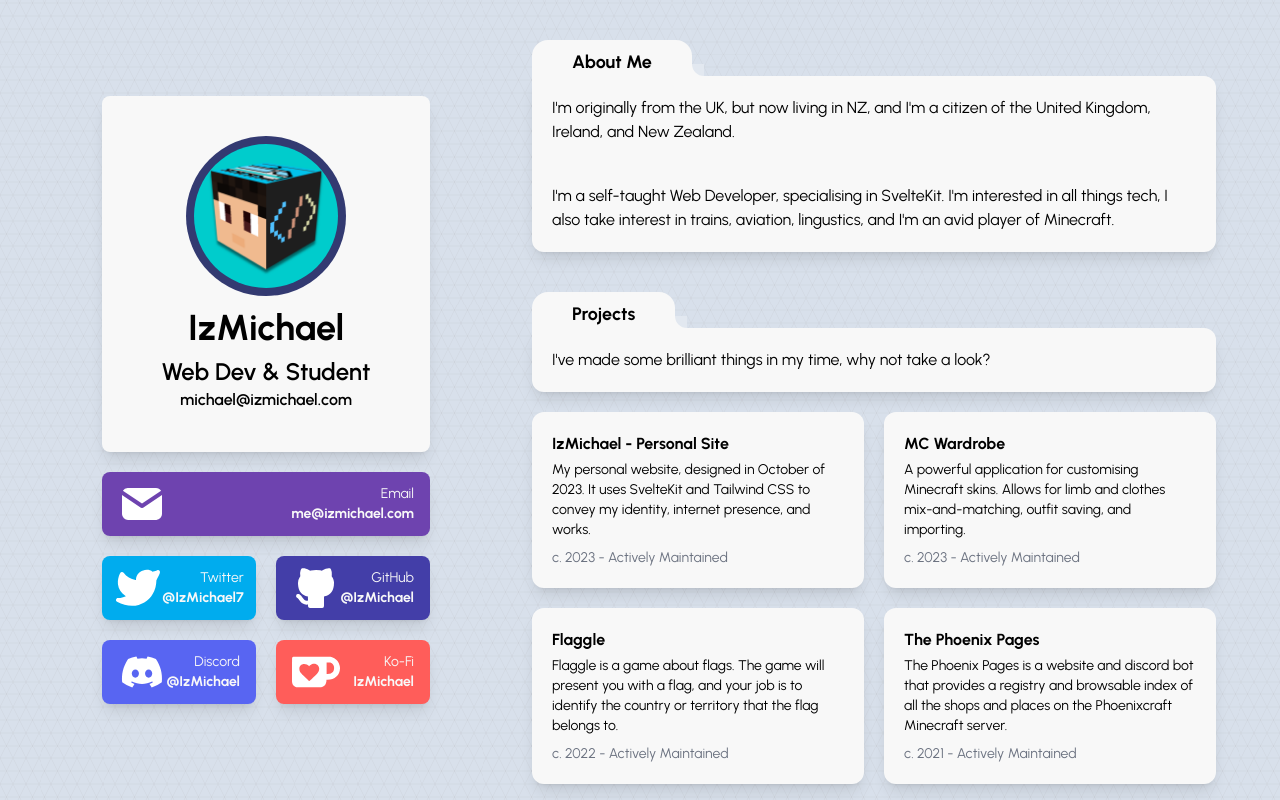
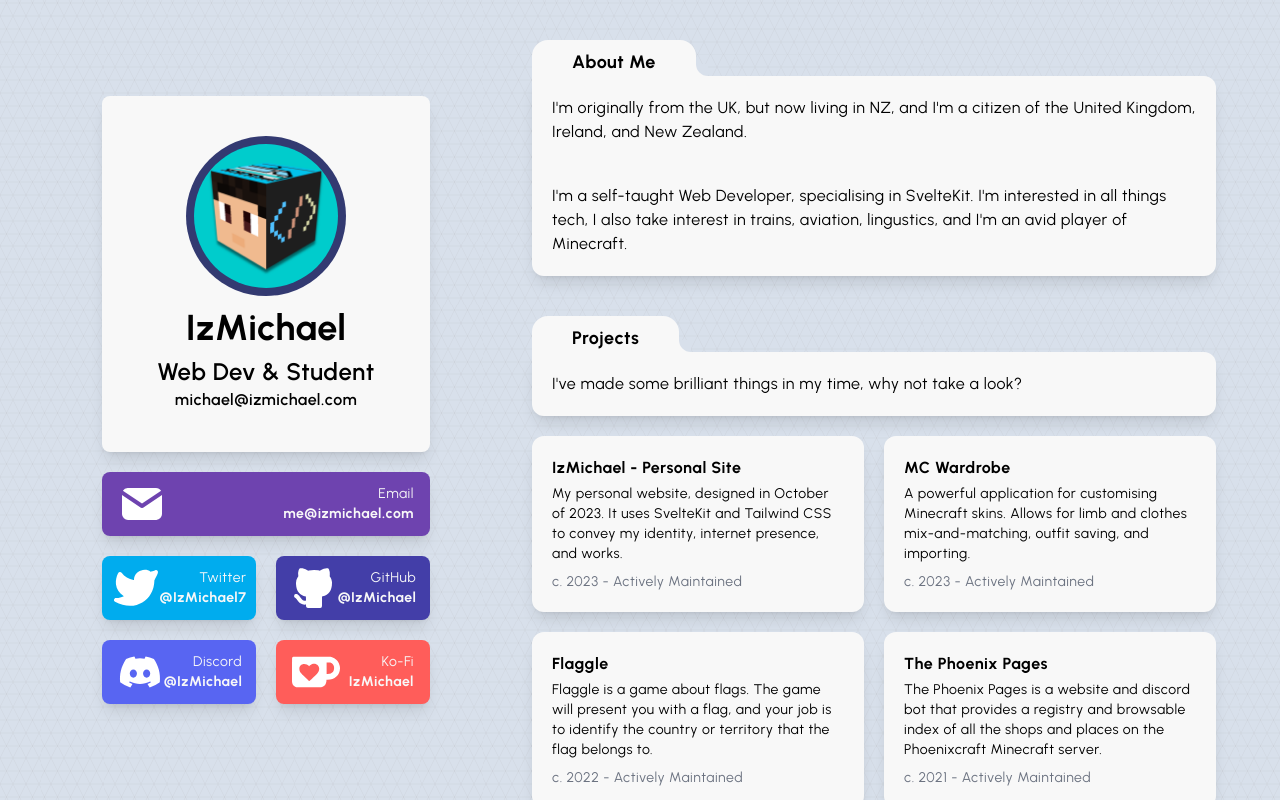
Before and after one commit to IzMichael/IzMichael, a SvelteKit app: page / in a window 1280 px wide. Built offline with nearby package versions, Linux system fonts and the light colour scheme.

Commit message:
Fix fonts

```diff
--- a/src/app.css
+++ b/src/app.css
@@ -2,3 +2,7 @@
 @tailwind base;
 @tailwind components;
 @tailwind utilities;
+
+* {
+    letter-spacing: 0.5px;
+}
--- a/src/lib/Container.svelte
+++ b/src/lib/Container.svelte
@@ -12,7 +12,7 @@
     <div class="flex w-full flex-row items-end justify-start">
         <h2 class="block w-fit rounded-t-2xl bg-brand-senary px-10 pt-2 text-lg font-bold">{heading}</h2>
         <div class="h-3 w-3 bg-brand-senary">
-            <span class="block h-full w-full rounded-bl-2xl bg-slate-200 p-1" />
+            <span class="block h-full w-full rounded-bl-2xl bg-brand-quinary p-1" />
         </div>
     </div>
     <div
```
